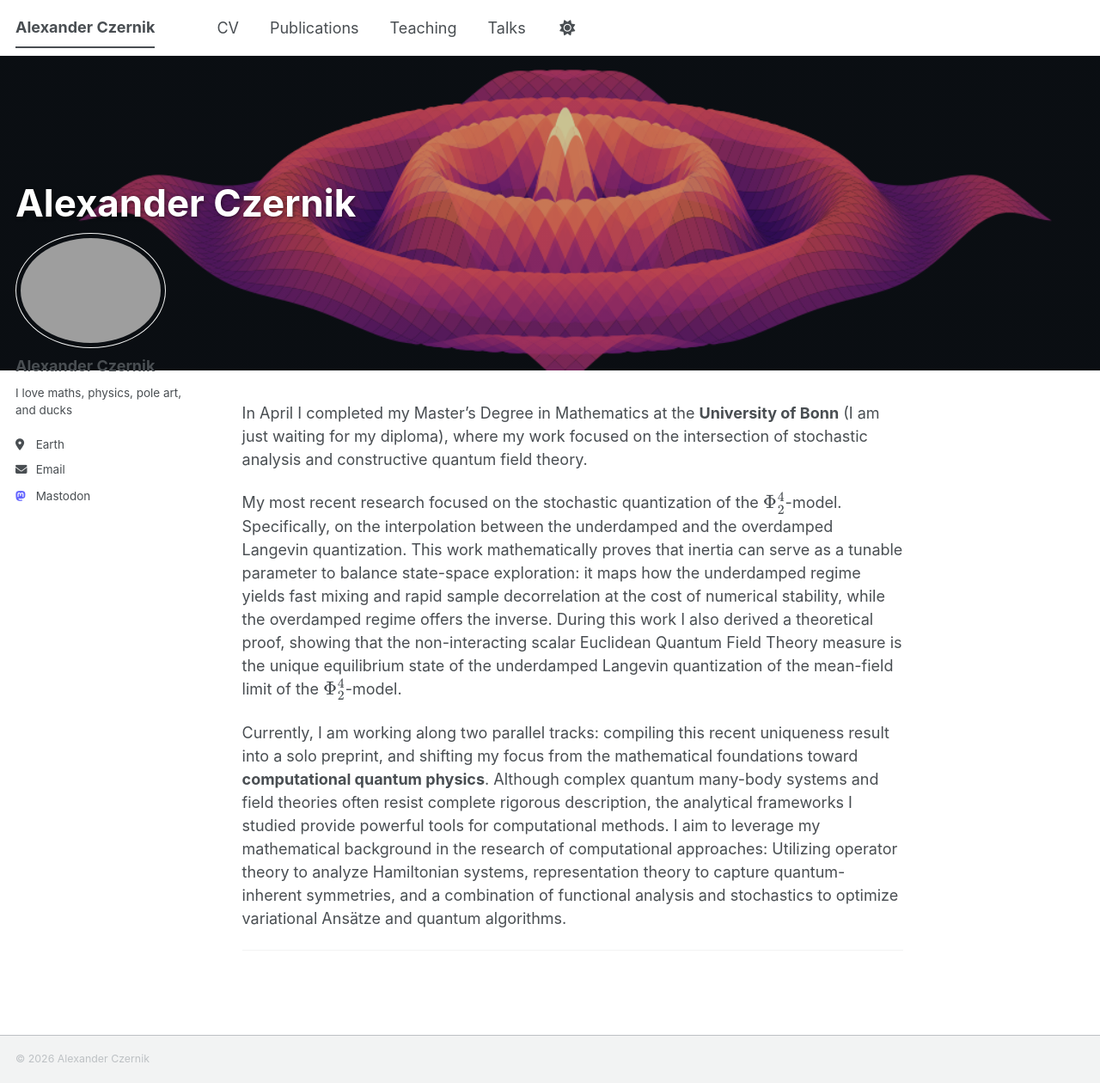
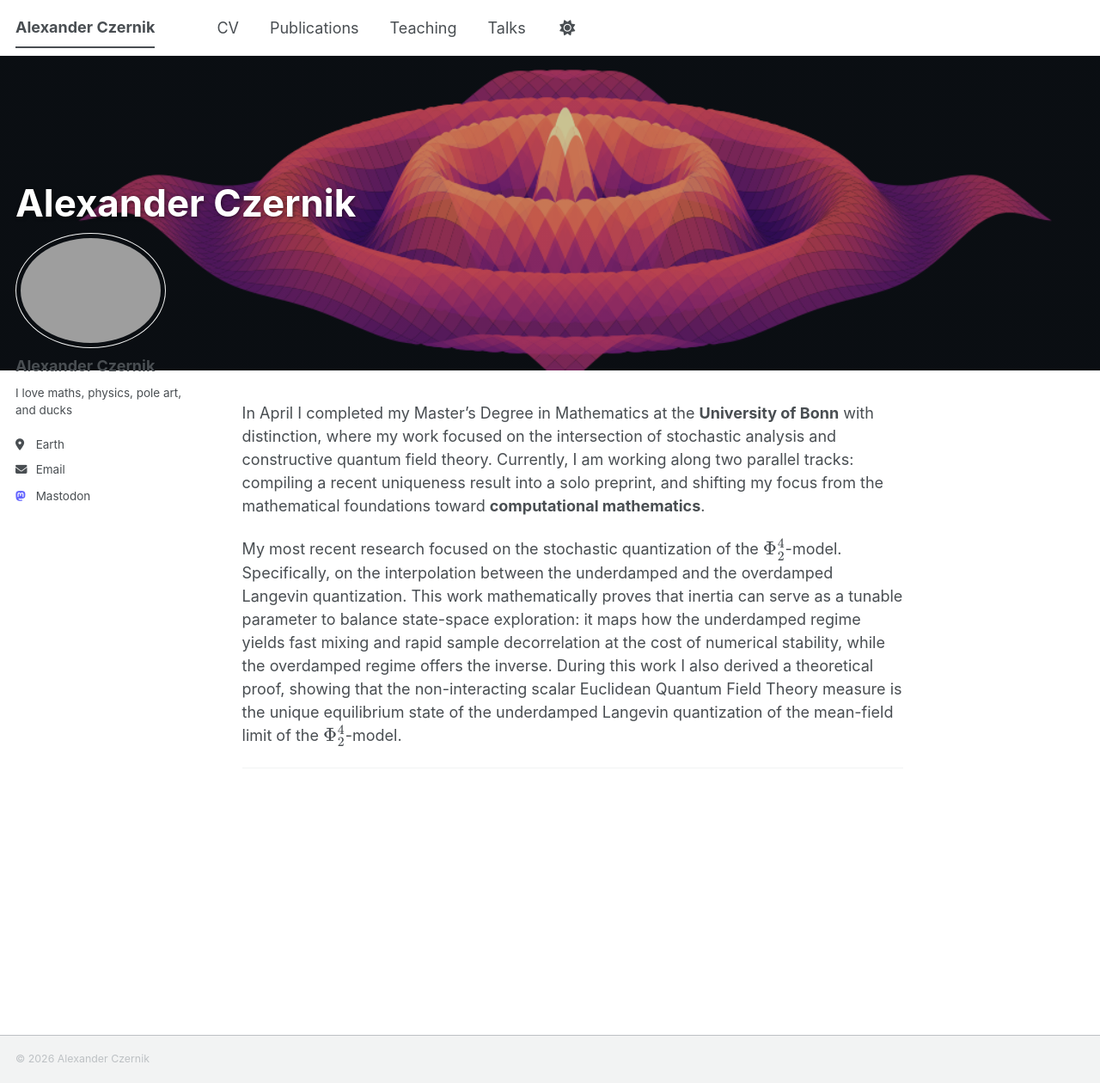
Before and after one commit to alexanderczernik/alexanderczernik.github.io, a Jekyll site: the page built from _pages/about.md, in a window 1280 px wide and 1260 px high. Shown: the whole window at 86% size. Built offline with Jekyll 4.4.1, drawn with Linux system fonts in a browser that asks for light colours; a script bundle is joined from its source files by our own code; library files that are not in the unit come from our copies.

Commit message:
Revise academic background and research focus in about.md
Updated the description of academic achievements and current research focus.

```diff
--- a/_pages/about.md
+++ b/_pages/about.md
@@ -16,10 +16,10 @@ $$
 $$
 </div>
 
-In April I completed my Master’s Degree in Mathematics at the **University of Bonn** (I am just waiting for my diploma), where my work focused on the intersection of stochastic analysis and constructive quantum field theory.
+In April I completed my Master’s Degree in Mathematics at the **University of Bonn** with distinction, where my work focused on the intersection of stochastic analysis and constructive quantum field theory. Currently, I am working along two parallel tracks: compiling a recent uniqueness result into a solo preprint, and shifting my focus from the mathematical foundations toward **computational mathematics**.
 
 My most recent research focused on the stochastic quantization of the $$\Phi^4_2$$-model. Specifically, on the interpolation between the underdamped and the overdamped Langevin quantization. This work mathematically proves that inertia can serve as a tunable parameter to balance state-space exploration: it maps how the underdamped regime yields fast mixing and rapid sample decorrelation at the cost of numerical stability, while the overdamped regime offers the inverse. During this work I also derived a theoretical proof, showing that the non-interacting scalar Euclidean Quantum Field Theory measure is the unique equilibrium state of the underdamped Langevin quantization of the mean-field limit of the $$\Phi^4_2$$-model.
 
-Currently, I am working along two parallel tracks: compiling this recent uniqueness result into a solo preprint, and shifting my focus from the mathematical foundations toward **computational quantum physics**. Although complex quantum many-body systems and field theories often resist complete rigorous description, the analytical frameworks I studied provide powerful tools for computational methods. I aim to leverage my mathematical background in the research of computational approaches: Utilizing operator theory to analyze Hamiltonian systems, representation theory to capture quantum-inherent symmetries, and a combination of functional analysis and stochastics to optimize variational Ansätze and quantum algorithms.
+
 
 ---
```
